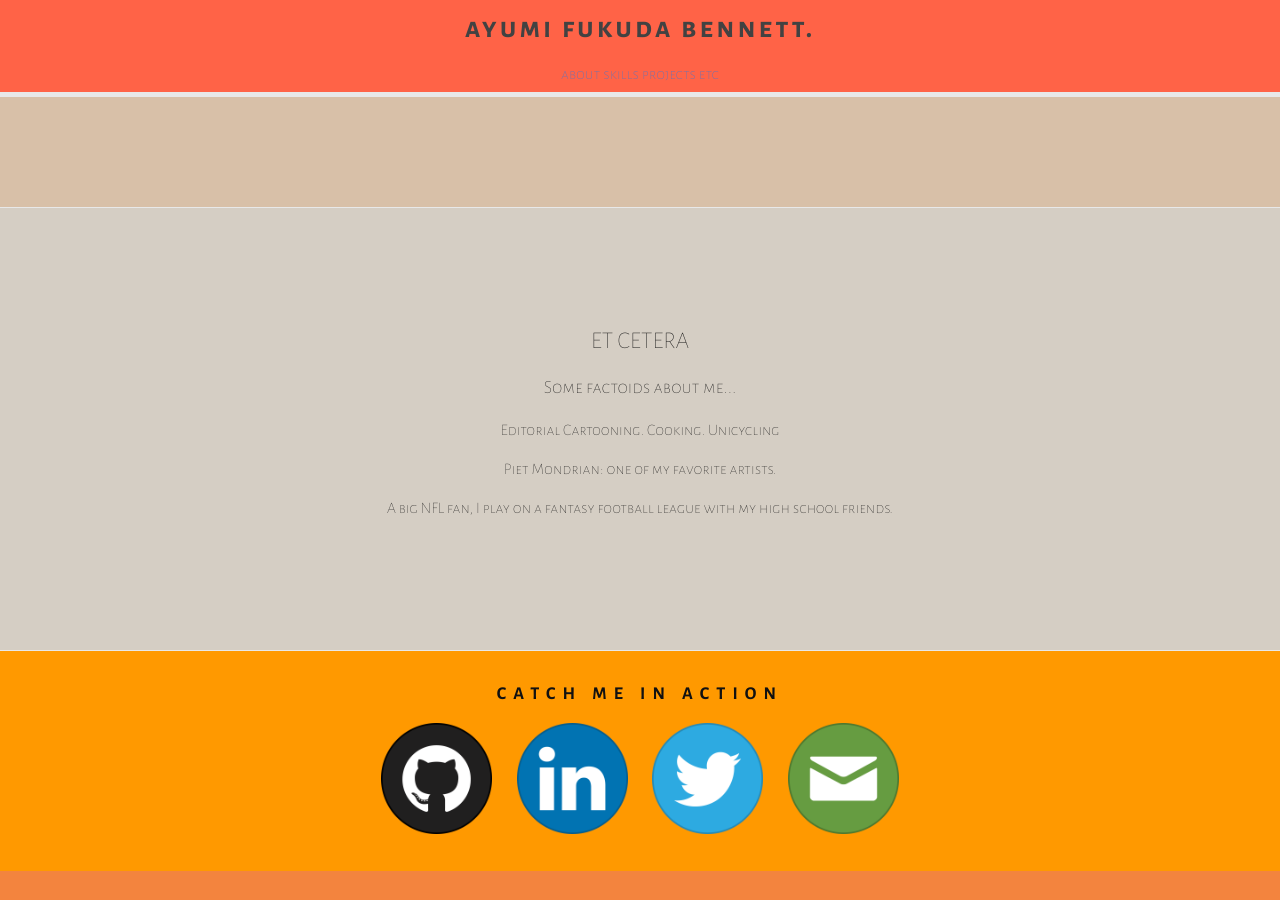
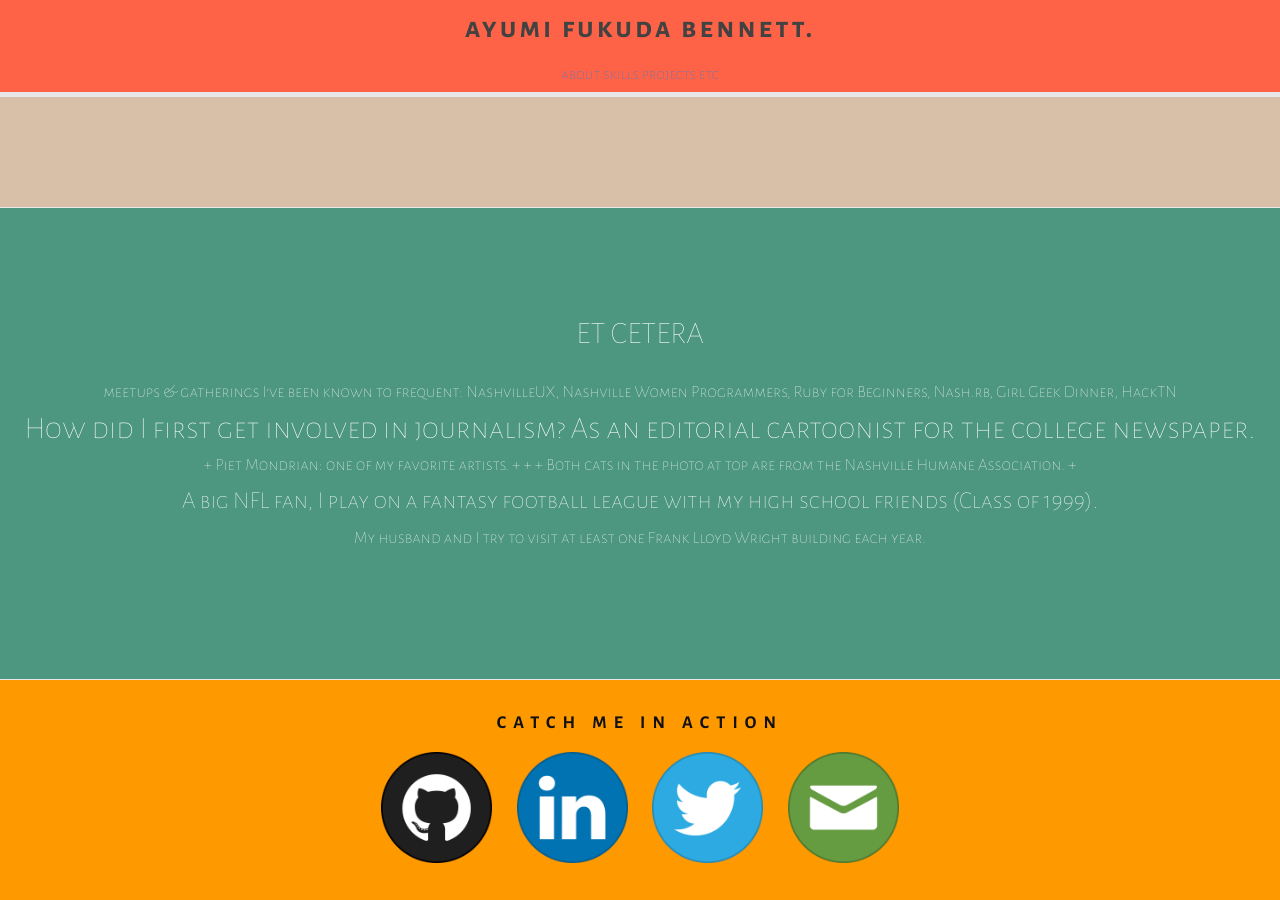
Before and after one commit to ayumi-b/ayumi-b.github.io, a Jekyll site: the page built from index.html, in a window 1280 px wide and 900 px high, scrolled down 1904 px. Built offline with Jekyll 4.4.1, drawn with Linux system fonts in a browser that asks for light colours; before the commit the page ends 2775 px from its top, so only the background shows below that.

Commit message:
corrected content in the etc section

```diff
--- a/_includes/etc.html
+++ b/_includes/etc.html
@@ -1,15 +1,13 @@
 <!-- ETC Section -->
 <section class="segments" id="etc">
   <h2>ET CETERA</h2>
-
+  <br>
   <div>
-    <h3>Some factoids about me...</h3>
-
-      <p>Editorial Cartooning. Cooking. Unicycling</p>
-
-      <p>Piet Mondrian: one of my favorite artists.</p>
-
-      <p>A big NFL fan, I play on a fantasy football league with my high school friends.</p>
+    <h5>meetups & gatherings I've been known to frequent: NashvilleUX, Nashville Women Programmers, Ruby for Beginners, Nash.rb, Girl Geek Dinner, HackTN</h5>
+    <h2>How did I first get involved in journalism?  As an editorial cartoonist for the college newspaper.</h2>
+    <h5>+ Piet Mondrian: one of my favorite artists. + + + Both cats in the photo at top are from the Nashville Humane Association. +</h5>
+    <h3>A big NFL fan, I play on a fantasy football league with my high school friends (Class of 1999).</h3>
+    <h5>My husband and I try to visit at least one Frank Lloyd Wright building each year.</h5>
 
 
 
--- a/_sass/_segment.scss
+++ b/_sass/_segment.scss
@@ -176,9 +176,13 @@
  */
 
 .segments#etc {
-  background-color: #d5cec4;
+  background-color: #4D9680;
+  color: white;
+  line-height: 103%;
   text-align: center;
   font-family: 'Alegreya Sans SC';
+  font-weight: medium;
+  font-size: 1.3em;
   padding-top: 9%;
   padding-bottom: 9%;
 }
```
